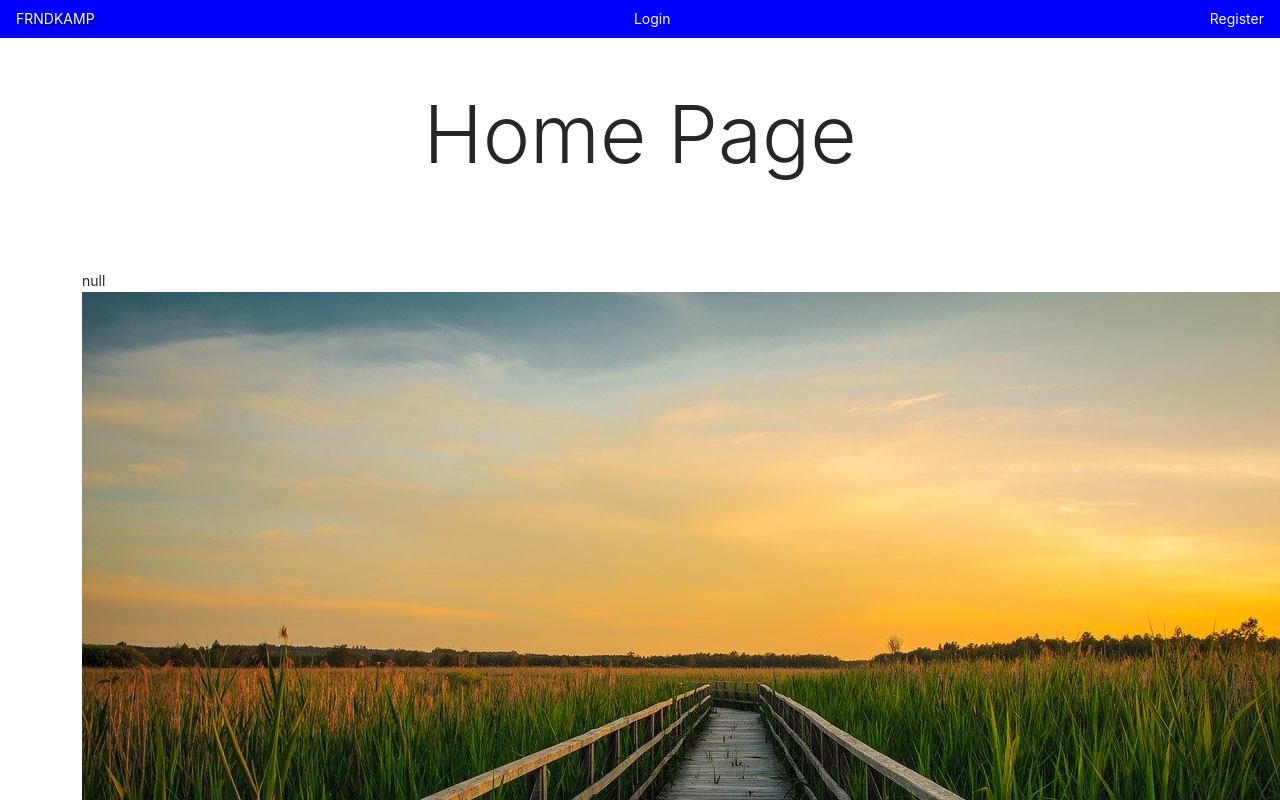
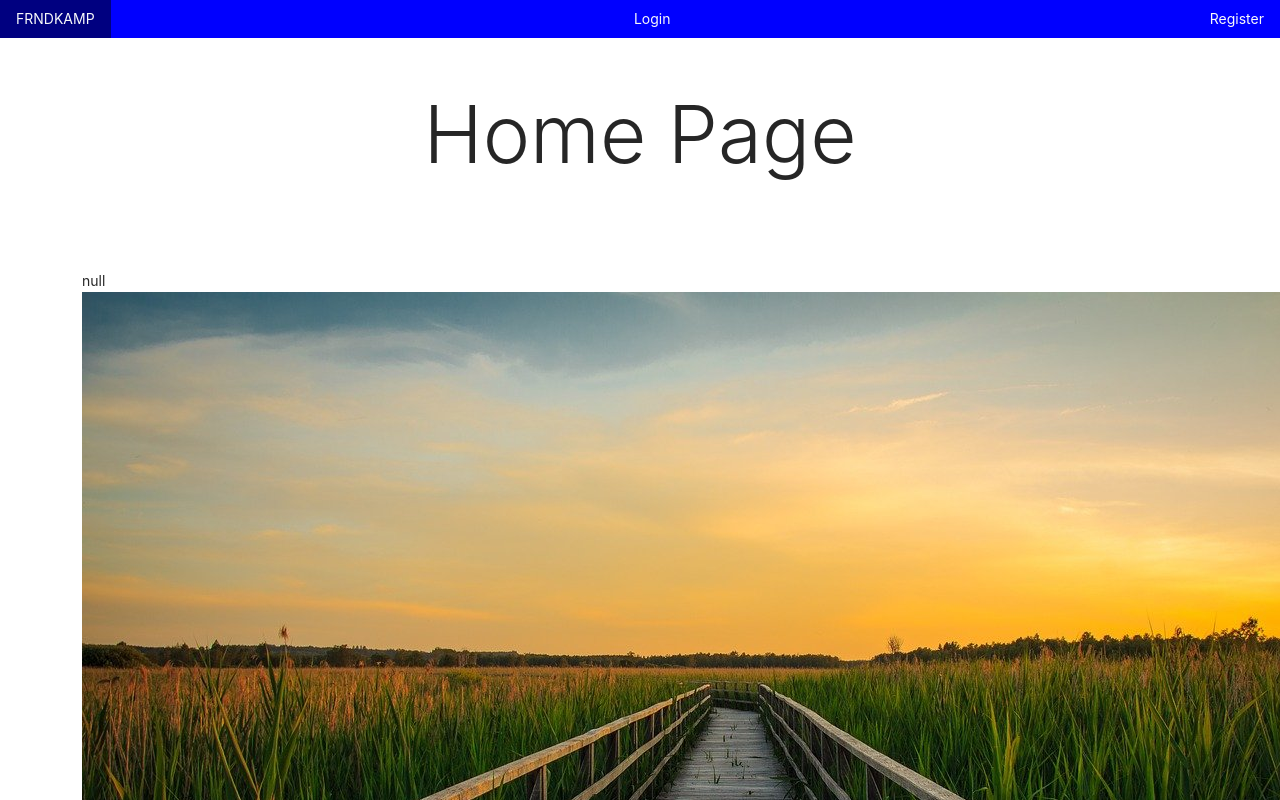
Before and after one commit to rakshithsgowda/mern-practise-socialmedia-frontend, a Next.js app: page / in a window 1280 px wide. Shown: the top 800 px of the page. Built offline with nearby package versions, Linux system fonts and the light colour scheme.

Commit message:
active links hightling

```diff
--- a/components/Nav.js
+++ b/components/Nav.js
@@ -1,10 +1,17 @@
 import { useRouter } from 'next/dist/client/router'
 import Link from 'next/link'
-import { useContext } from 'react'
+import { useContext, useEffect, useState } from 'react'
 import { UserContext } from '../context'
 
 const Nav = () => {
   const [state, setState] = useContext(UserContext)
+  const [current, setCurrent] = useState('')
+
+  useEffect(() => {
+    process.browser && setCurrent(window.location.pathname)
+  }, [process.browser && window.location.pathname])
+  // console.log(`current => ${current}`)
+
   const router = useRouter()
 
   const logout = () => {
@@ -22,13 +29,21 @@ const Nav = () => {
       style={{ backgroundColor: 'blue' }}
     >
       <Link href='/'>
-        <a className='nav-link text-light logo '>FRNDKAMP</a>
+        <a
+          className={`nav-link text-light logo ${current === '/' && 'active'}`}
+        >
+          FRNDKAMP
+        </a>
       </Link>
 
       {state !== null ? (
         <>
           <Link href='/user/dashboard'>
-            <a className='nav-link text-light'>
+            <a
+              className={`nav-link text-light ${
+                current === '/user/dashboard' && 'active'
+              }`}
+            >
               {state && state.user && state.user.name}
             </a>
           </Link>
@@ -40,11 +55,25 @@ const Nav = () => {
       ) : (
         <>
           <Link href='/login'>
-            <a className='nav-link text-light'>Login</a>
+            <a
+              className={`nav-link text-light ${
+                current === '/login' && 'active'
+              }`}
+            >
+              Login
+            </a>
+            {/* <a className='nav-link text-light'>Login</a> */}
           </Link>
 
           <Link href='/register'>
-            <a className='nav-link text-light'>Register</a>
+            <a
+              className={`nav-link text-light ${
+                current === '/register' && 'active'
+              }`}
+            >
+              Register
+            </a>
+            {/* <a className='nav-link text-light'></a> */}
           </Link>
         </>
       )}
--- a/public/css/styles.css
+++ b/public/css/styles.css
@@ -7,3 +7,6 @@
 .logo {
   text-shadow: 2px 2px navy;
 }
+.active {
+  background-color: navy;
+}
```
Also changed, not shown: pages/user/dashboard.js (added, +16 -0 lines).
